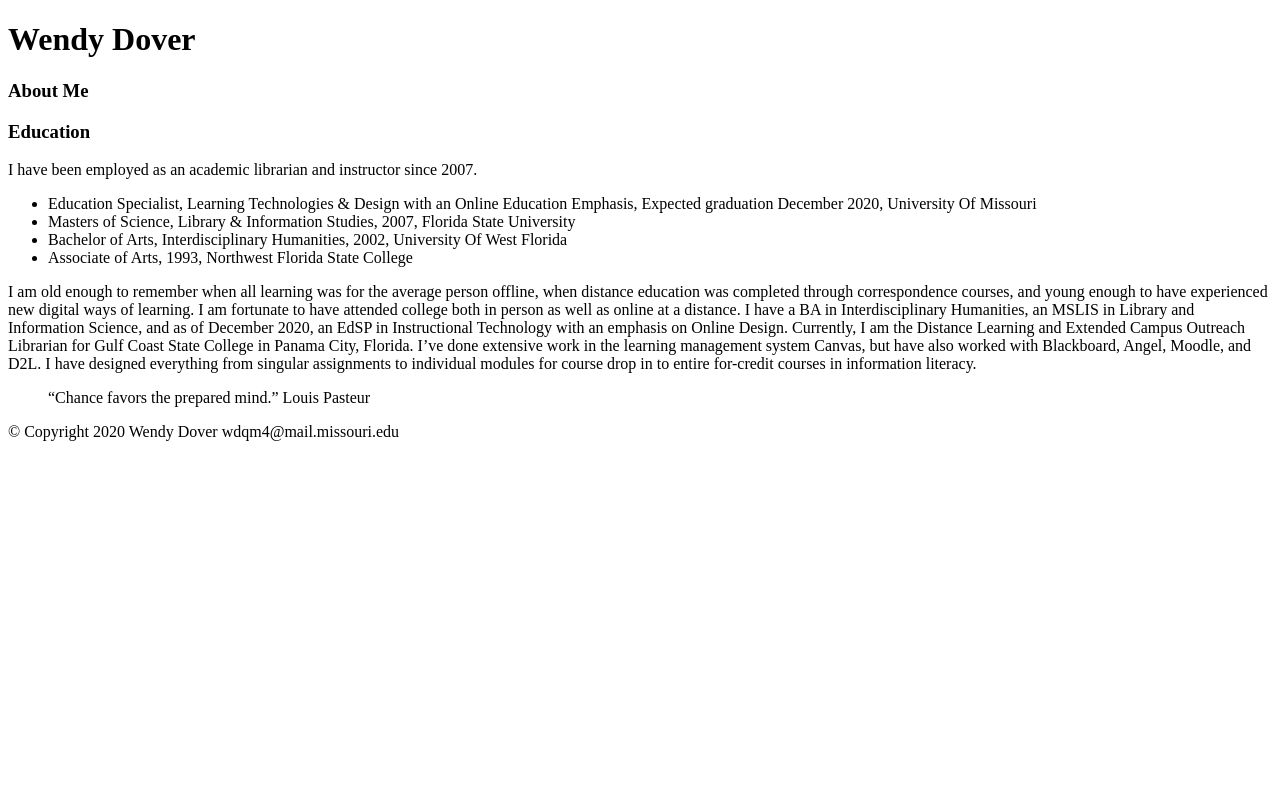
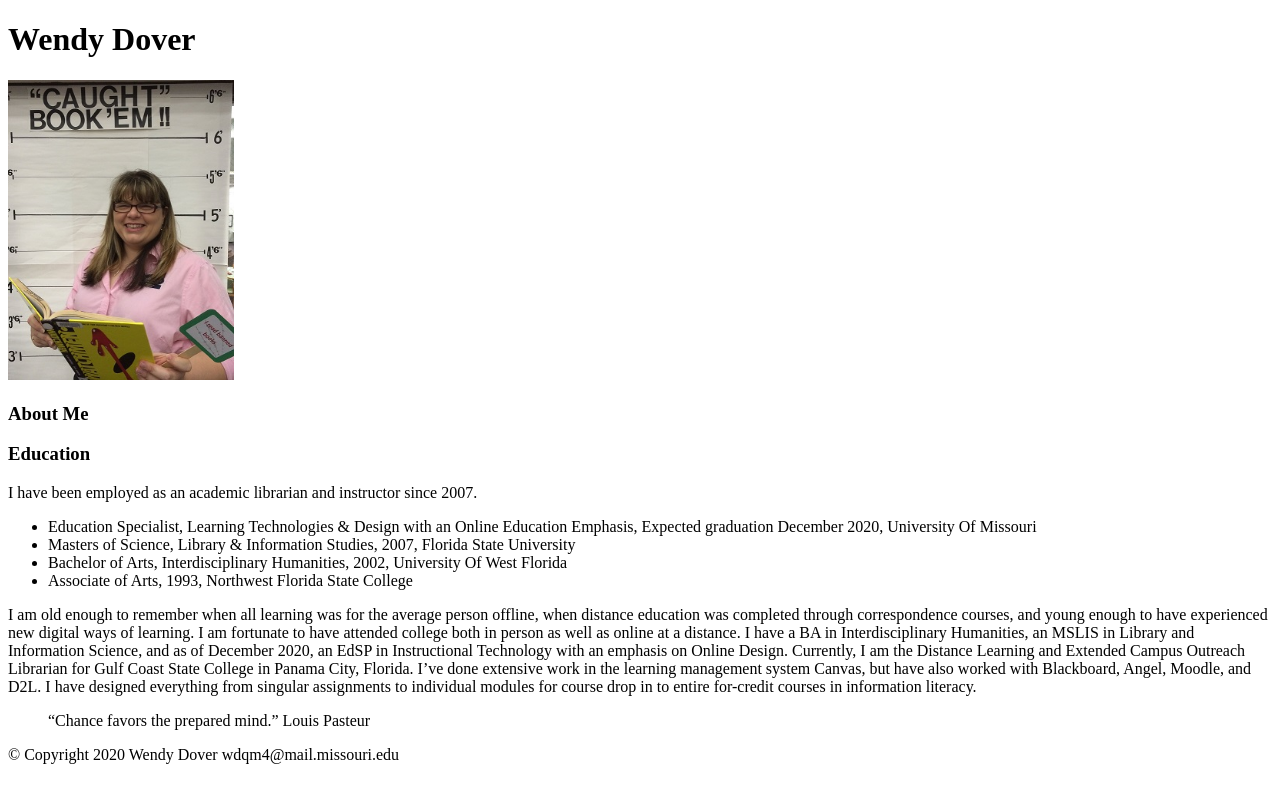
Before and after one commit to wendydover/wendydover.github.io, a plain HTML site: page islt_7310/index.html in a window 1280 px wide. Drawn offline with Linux system fonts and the light colour scheme.

Commit message:
Add files via upload

```diff
--- a/islt_7310/index.html
+++ b/islt_7310/index.html
@@ -15,7 +15,13 @@
 
 <body>
 <h1>Wendy Dover</h1>
+
+    <img src="images/WendyPhoto.jpg" alt="photo of Wendy Dover" Height="300">
+
 <h3>About Me</h3>
+
+
+
 
 <h3>Education</h3>
     <p>I have been employed as an academic librarian and instructor since 2007.</p>
```
